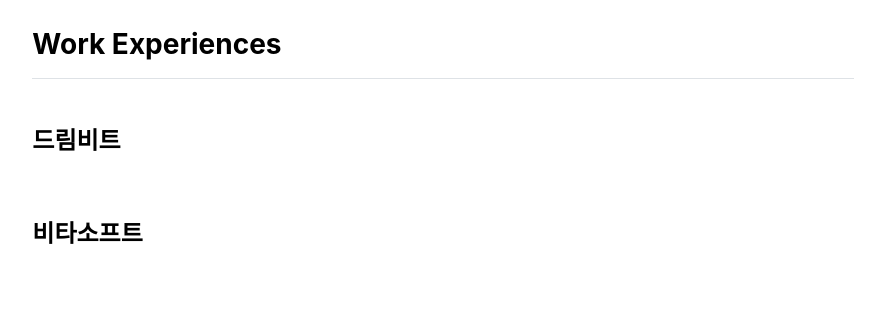
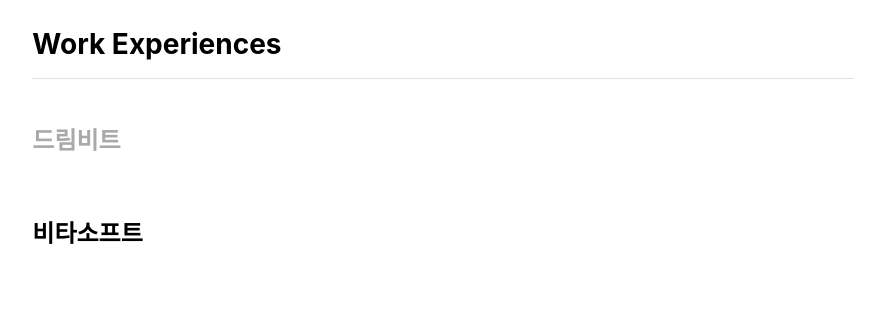
Before and after one commit to HyeongminMoon/HyeongminMoon.github.io, a Jekyll site: the page built from index.md, in a window 1280 px wide. Shown: the part 900-1211 px from the top of the page, without its empty margins (197-1082 px from the left). Built offline with Jekyll 4.4.1, drawn with Linux system fonts in a browser that asks for light colours.

Commit message:
Update publications.html

```diff
--- a/_includes/publications.html
+++ b/_includes/publications.html
@@ -8,7 +8,7 @@
 </head>
 
 <h3 class="fw-bold border-bottom pb-3 mb-5">Work Experiences</h3>
-<h4 class="fw-bold pb-3 mb-5" style="color: ">드림비트</h4>
+<h4 class="fw-bold pb-3 mb-5" style="color: DarkGray">드림비트</h4>
 <h4 class="fw-bold pb-3 mb-5">비타소프트</h4>
 <h4 class="fw-bold pb-3 mb-5">아도스</h4>
 
```
